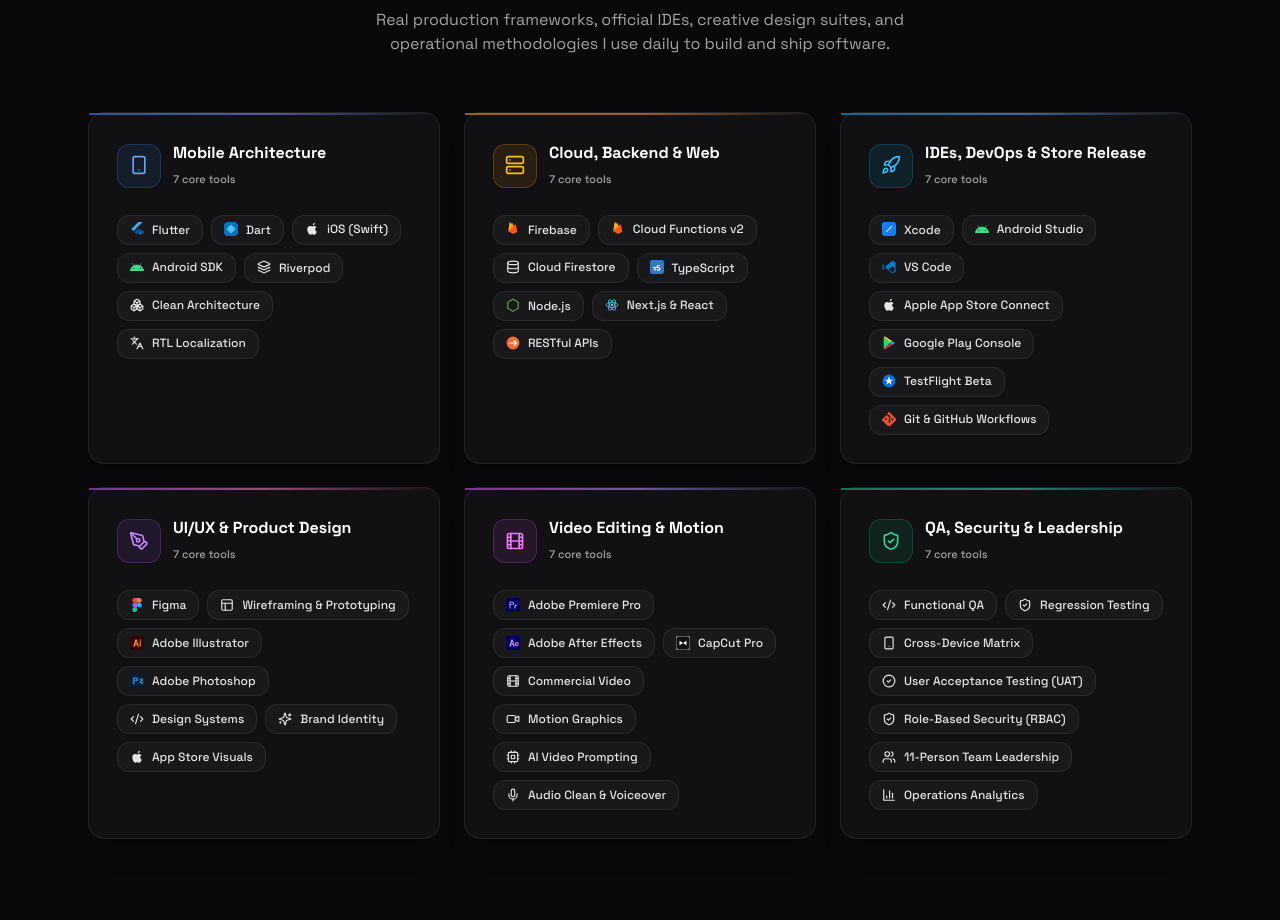
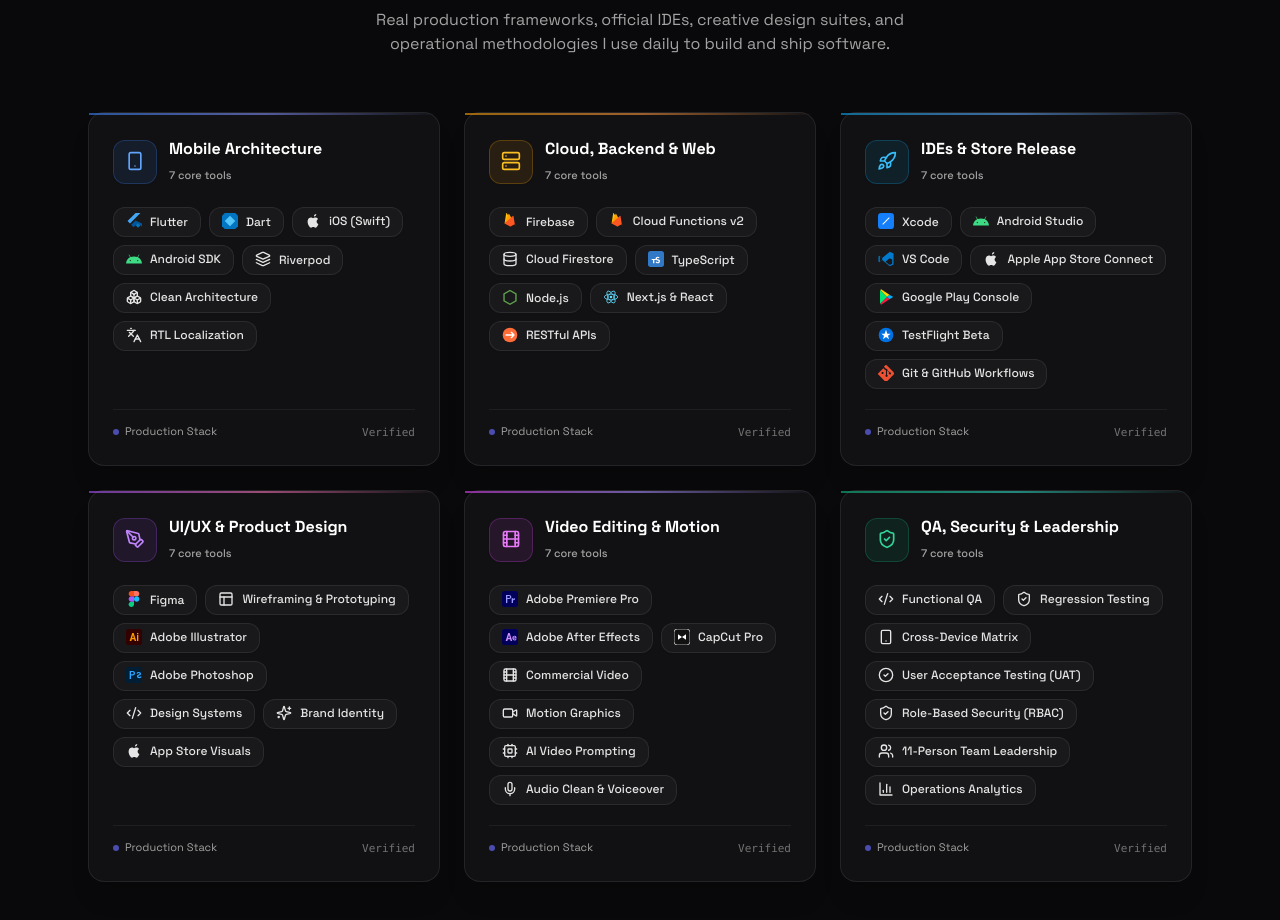
Before and after one commit to zanamzirii/zana-portfolio, a Next.js app: page / in a window 1280 px wide. Shown: the part 2134-3054 px from the top of the page. Built offline with nearby package versions, Linux system fonts and the light colour scheme.

Commit message:
Polish Skills cards: 16px brand icons, single-line IDEs title, and sleek footer anchoring

```diff
--- a/components/sections/SkillsSection.tsx
+++ b/components/sections/SkillsSection.tsx
@@ -96,6 +96,13 @@ const categoryStyles: Record<
     borderGlow: "group-hover:border-amber-500/40",
     lineGlow: "from-amber-500 via-orange-400 to-transparent",
     iconBg: "bg-amber-500/10 border-amber-500/25 text-amber-400",
+  },
+  "IDEs & Store Release": {
+    icon: Rocket,
+    accentColor: "text-sky-400",
+    borderGlow: "group-hover:border-sky-500/40",
+    lineGlow: "from-sky-500 via-blue-400 to-transparent",
+    iconBg: "bg-sky-500/10 border-sky-500/25 text-sky-400",
   },
   "IDEs, DevOps & Store Release": {
     icon: Rocket,
@@ -268,7 +275,7 @@ export function SkillsSection() {
                 key={category.category}
                 variants={scaleIn}
                 transition={{ ...smoothTransition, delay: i * 0.06 }}
-                className={`group relative flex flex-col justify-between rounded-2xl border border-white/[0.08] bg-[#121215]/95 backdrop-blur-md p-6 sm:p-7 shadow-xl transition-all duration-300 hover:-translate-y-1 hover:bg-[#15151a] ${style.borderGlow}`}
+                className={`group relative flex flex-col justify-between rounded-2xl border border-white/[0.08] bg-[#121215]/95 backdrop-blur-md p-5 sm:p-6 shadow-xl transition-all duration-300 hover:-translate-y-1 hover:bg-[#15151a] ${style.borderGlow}`}
               >
                 {/* Accent Top Line Glow */}
                 <div
@@ -277,15 +284,15 @@ export function SkillsSection() {
 
                 <div>
                   {/* Category Header */}
-                  <div className="mb-6 flex items-center justify-between gap-3">
+                  <div className="mb-5 flex items-center justify-between gap-3">
                     <div className="flex items-center gap-3">
                       <div
-                        className={`flex h-11 w-11 items-center justify-center rounded-xl border shadow-sm ${style.iconBg}`}
+                        className={`flex h-10 w-10 sm:h-11 sm:w-11 items-center justify-center rounded-xl border shadow-sm ${style.iconBg}`}
                       >
                         <CategoryIcon className="h-5 w-5" />
                       </div>
                       <div>
-                        <h3 className="text-base font-bold text-white group-hover:text-white transition-colors">
+                        <h3 className="text-sm sm:text-base font-bold text-white group-hover:text-white transition-colors">
                           {category.category}
                         </h3>
                         <span className="text-[11px] font-medium text-neutral-400">
@@ -305,12 +312,21 @@ export function SkillsSection() {
                           key={item}
                           className="inline-flex items-center gap-2 rounded-xl border border-white/[0.08] bg-white/[0.035] px-3 py-1.5 text-xs font-medium text-neutral-200 shadow-sm transition-all duration-200 hover:scale-[1.03] hover:border-white/20 hover:bg-white/[0.08] hover:text-white cursor-default"
                         >
-                          <IconComponent className="h-3.5 w-3.5 flex-shrink-0" />
+                          <IconComponent className="h-4 w-4 flex-shrink-0" />
                           <span>{item}</span>
                         </div>
                       );
                     })}
                   </div>
+                </div>
+
+                {/* Intentional Bottom Footer */}
+                <div className="mt-5 pt-3.5 border-t border-white/[0.06] flex items-center justify-between text-[11px] text-neutral-400">
+                  <span className="inline-flex items-center gap-1.5">
+                    <span className="h-1.5 w-1.5 rounded-full bg-accent/70" />
+                    Production Stack
+                  </span>
+                  <span className="font-mono text-neutral-500">Verified</span>
                 </div>
               </motion.div>
             );
--- a/lib/data.ts
+++ b/lib/data.ts
@@ -100,7 +100,7 @@ export const siteData: SiteData = {
       ],
     },
     {
-      category: "IDEs, DevOps & Store Release",
+      category: "IDEs & Store Release",
       icon: "rocket",
       items: [
         "Xcode",
```
